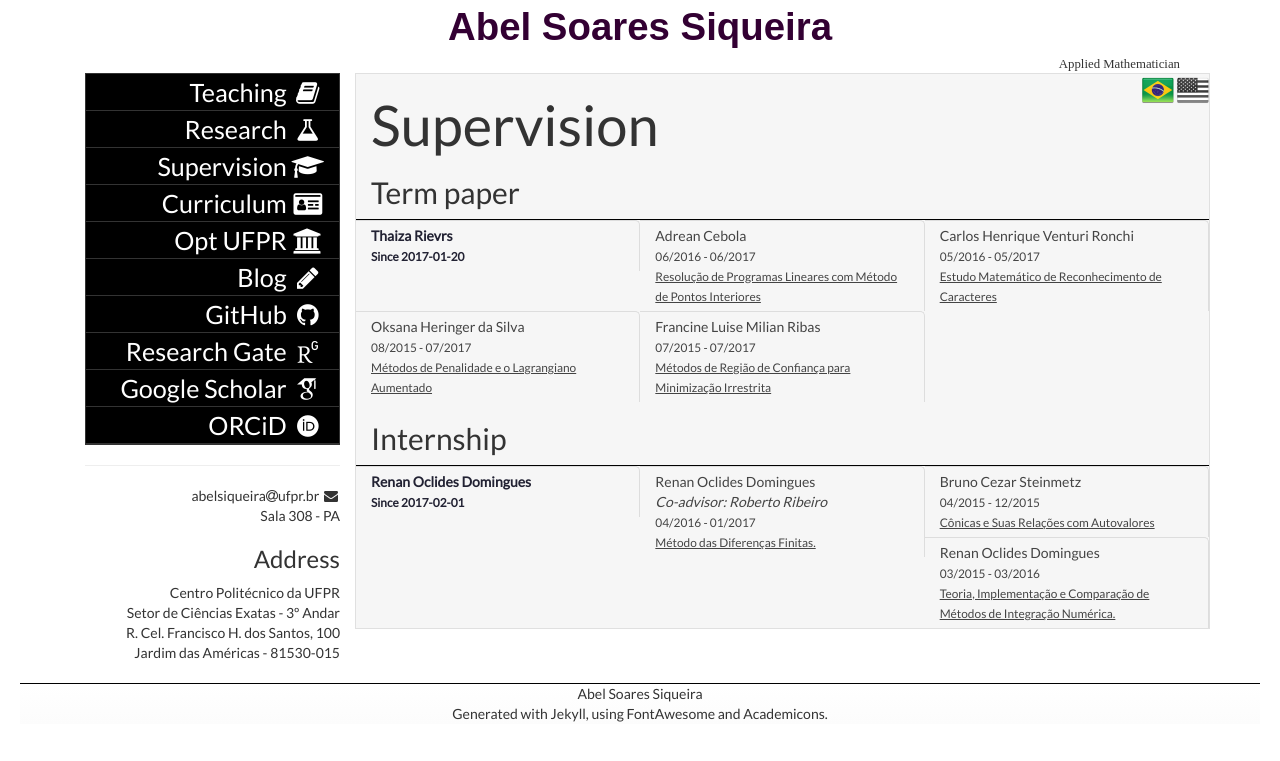
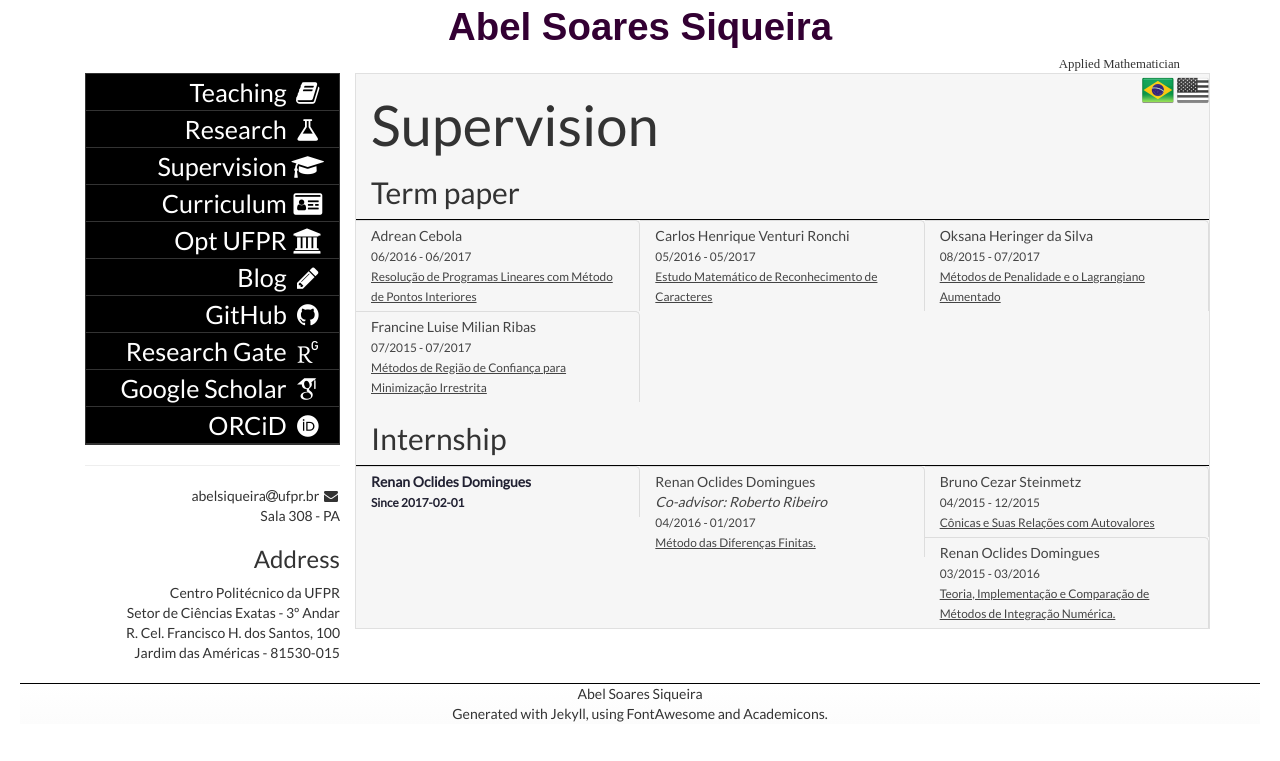
Before and after one commit to abelsiqueira/abelsiqueira.github.io-old, a Jekyll site: the page built from supervision.en.md, in a window 1280 px wide. Shown: the top 761 px of the page. Built offline with Jekyll 4.4.1, drawn with Linux system fonts in a browser that asks for light colours; some web fonts are replaced.

Commit message:
Remove Thaiza das supervisões

```diff
--- a/_data/supervision.yml
+++ b/_data/supervision.yml
@@ -82,8 +82,3 @@
     domain: gmail [dot] com
   lattes: http://lattes.cnpq.br/7243878025626015
   link: tcc-2017-carlos-ronchi.pdf
-
-- name: Thaiza Rievrs
-  theme: Branch and Bound
-  start: 2017-01-20
-  type: tcc
```
